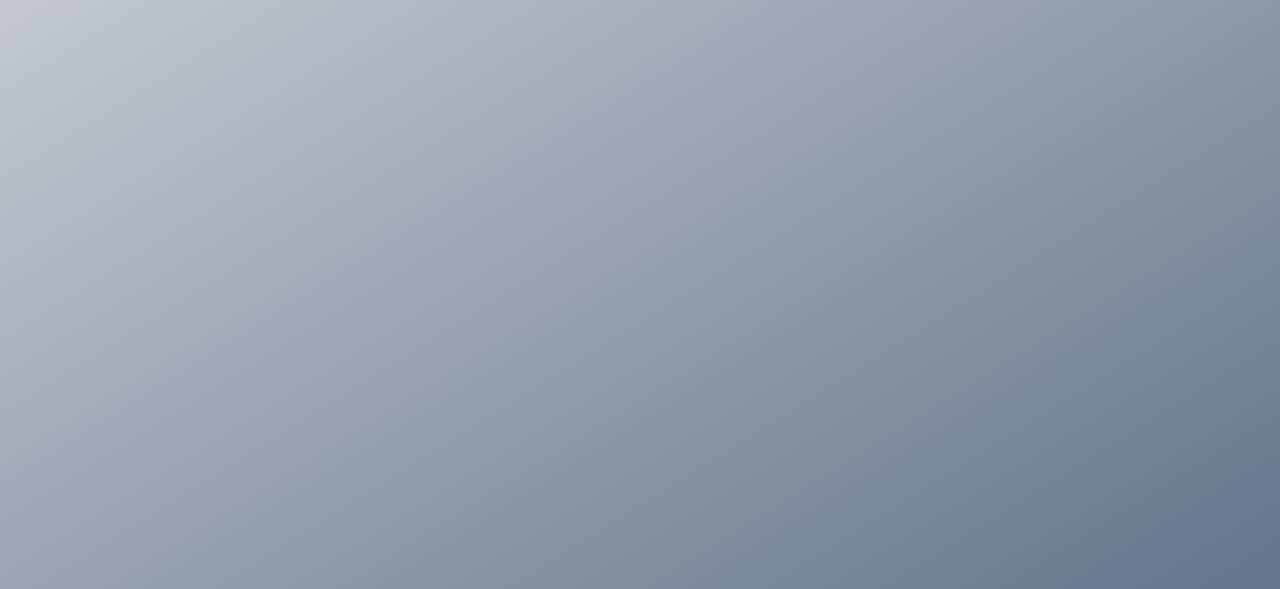
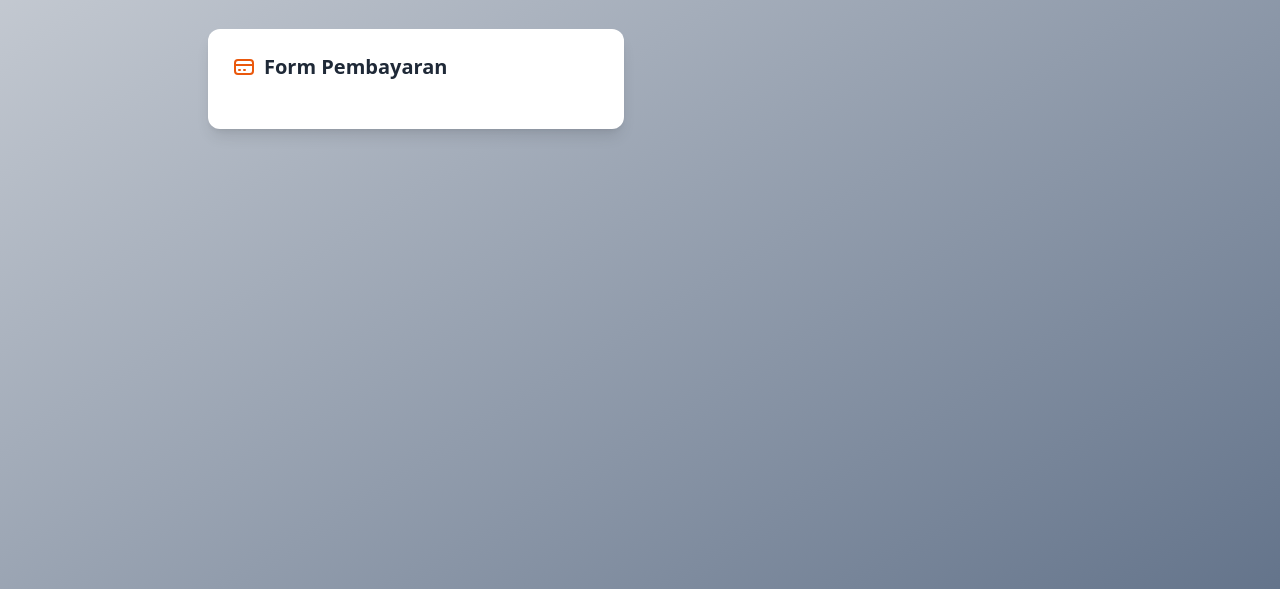
Before and after one commit to Fadia0504/UAS-WEB-FADIA-1124160120, a website: page index.html in a window 1280 px wide. Shown: the part 211-800 px from the top of the page. Drawn offline with nearby package versions, Linux system fonts and the light colour scheme.

Commit message:
Membuat Form Pembayaran

```diff
--- a/index.html
+++ b/index.html
@@ -215,5 +215,15 @@
             Nama: Fadia Nurcholifah
         </p>
       </div>
+       <div class="grid lg:grid-cols-2 gap-8">
+            <!-- Form Pembayaran -->
+            <div class="bg-white rounded-xl shadow-lg p-6">
+                <div class="flex items-center mb-6">
+                    <svg class="w-6 h-6 text-orange-600 mr-2" fill="none" stroke="currentColor" viewBox="0 0 24 24">
+                        <path stroke-linecap="round" stroke-linejoin="round" stroke-width="2" d="M3 10h18M7 15h1m4 0h1m-7 4h12a3 3 0 003-3V8a3 3 0 00-3-3H6a3 3 0 00-3 3v8a3 3 0 003 3z"></path>
+                    </svg>
+                    <h2 class="text-xl font-semibold text-gray-800">Form Pembayaran</h2>
+                </div>
+
 </body>
 </html>
```
